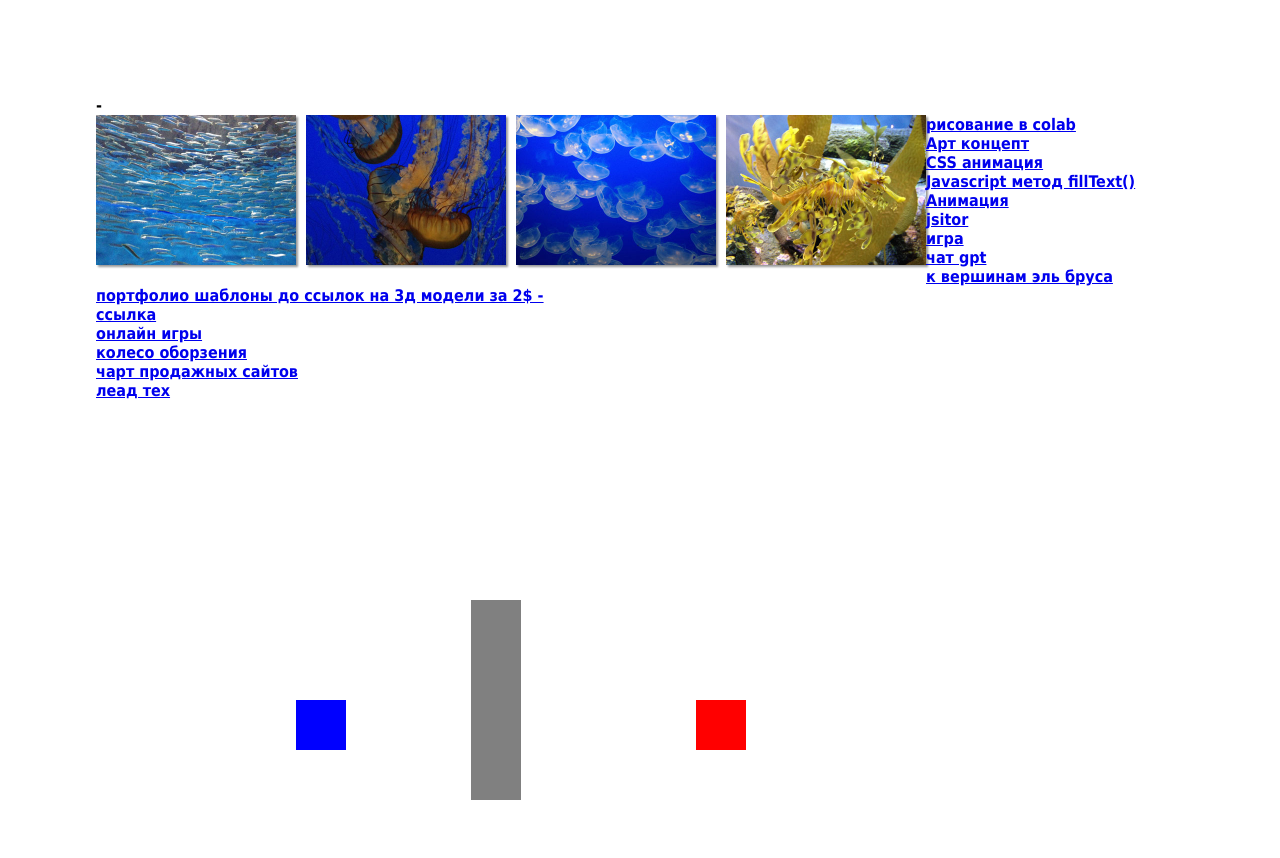
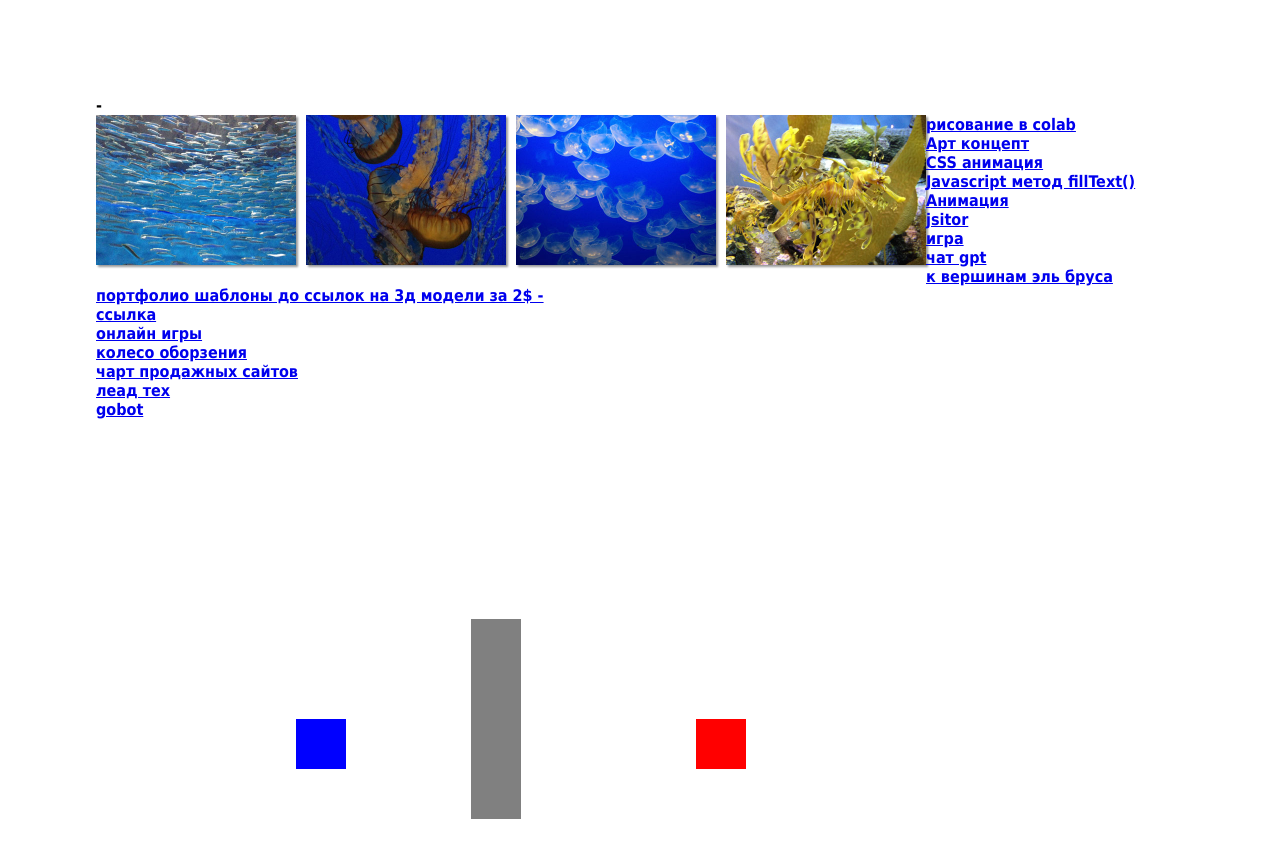
Before and after one commit to manta-na-dazla/first, a plain HTML site: page index.html in a window 1280 px wide. Drawn offline with Linux system fonts and the light colour scheme.

Commit message:
Update index.html

```diff
--- a/index.html
+++ b/index.html
@@ -131,6 +131,7 @@ a:hover #img4, a:focus #img4  {
 <a href="https://color.adobe.com/ru/create/color-wheel">колесо оборзения<a/>
 <a href="https://www.awwwards.com/">чарт продажных сайтов<a/>
 <a href="https://leadteh.ru">леад тех<a/>
+<a href="https://vk.com/topic-149017466_46631721">gobot<a/>
 
 	<script src="game.js"></script>
 </body>
```
